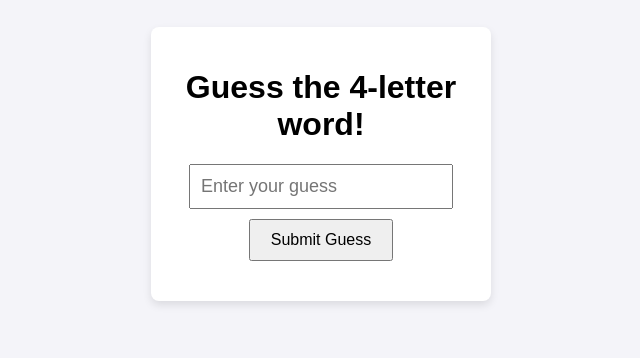
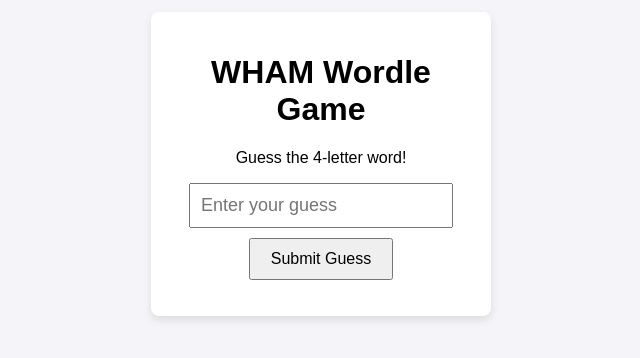
Before and after one commit to devabenni1855/WORDL, a plain HTML site: page index.html in a window 1280 px wide. Shown: the part 236-594 px from the top of the page, without its empty margins (319-959 px from the left). Drawn offline with Linux system fonts and the light colour scheme.

Commit message:
Update index.html

```diff
--- a/index.html
+++ b/index.html
@@ -3,18 +3,21 @@
 <head>
   <meta charset="UTF-8">
   <meta name="viewport" content="width=device-width, initial-scale=1.0">
-    <title>WHAM Wordle Game</title>
+  <title>A small Wordle Game</title>
   <link rel="stylesheet" href="styles.css">
 </head>
 <body>
   <div class="game-container">
-        <h1>Guess the 4-letter word!</h1>
-        <input type="text" id="guess-input" maxlength="4" placeholder="Enter your guess" />
-        <button id="submit-btn">Submit Guess</button>
-        <div id="feedback"></div>
-        <div id="attempts"></div>
+    <h1>WHAM Wordle Game</h1>
+    <p>Guess the 4-letter word!</p>
+    <input type="text" id="guess-input" maxlength="4" placeholder="Enter your guess">
+    <button id="submit-button">Submit Guess</button>
+    <p id="result-message"></p>
+  </div>
+
+  <!-- Hidden audio element -->
   <audio id="wham-audio" src="assets/last-christmas.mp3" preload="auto"></audio>
-    </div>
+
   <script src="app.js"></script>
 </body>
 </html>
```
Lines whose indentation alone changed are shown as unchanged.
